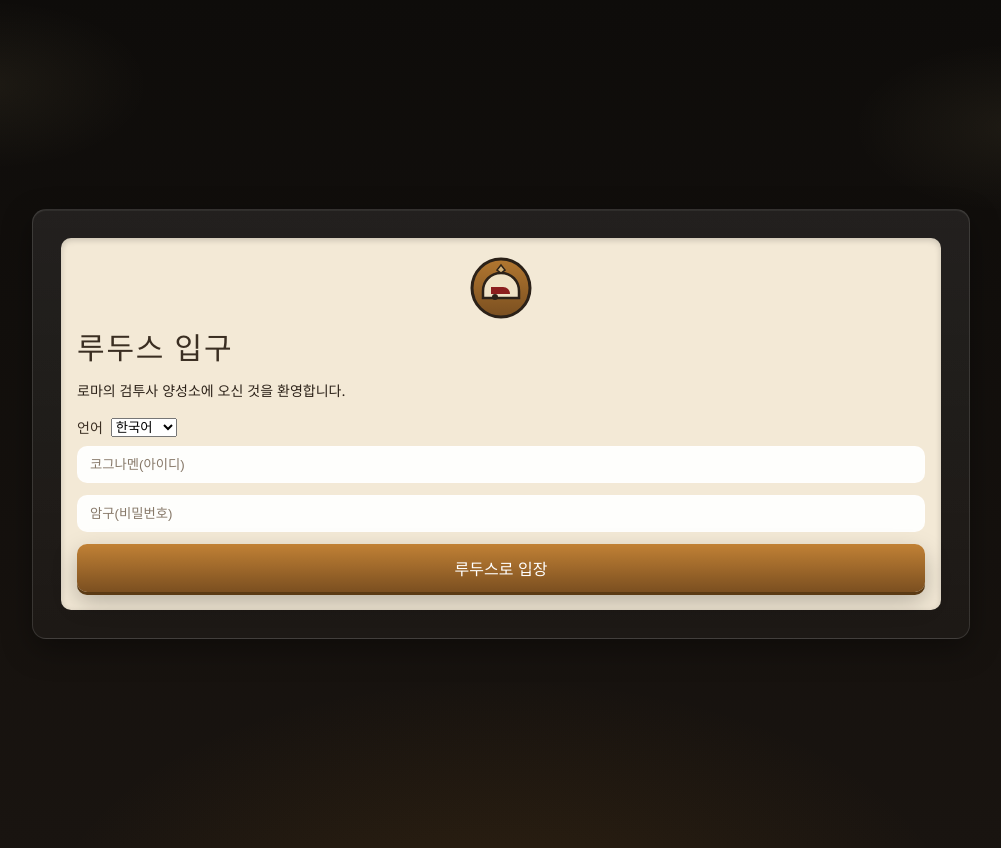
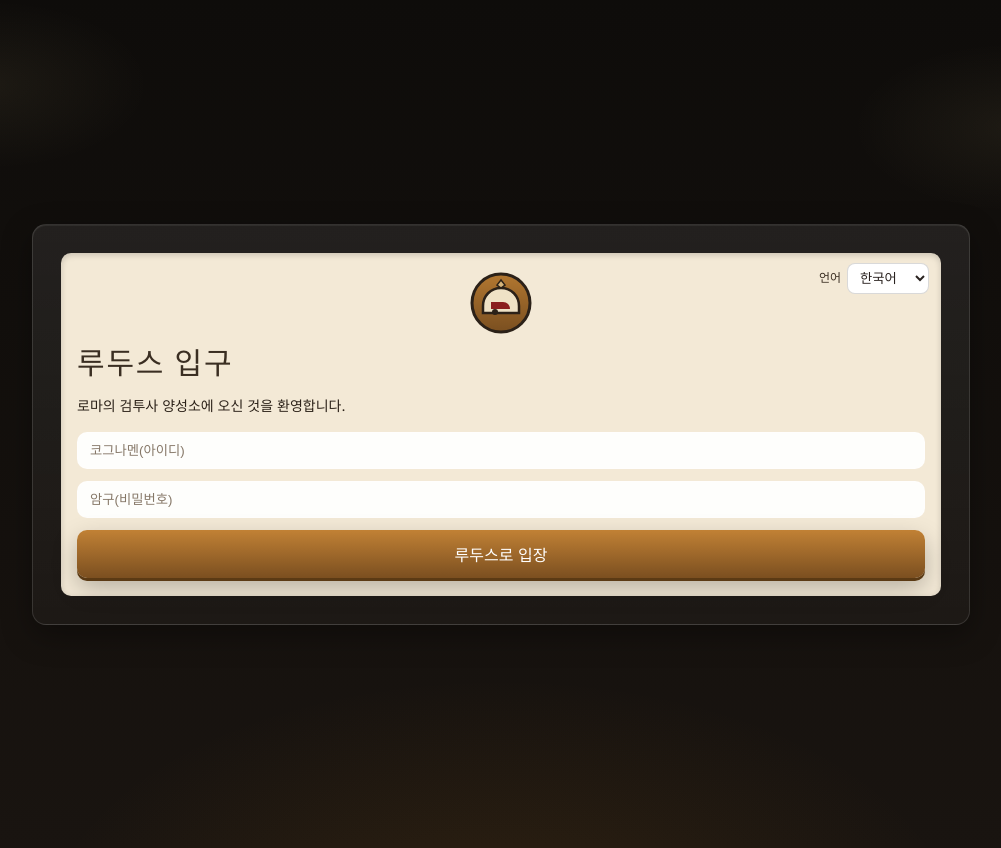
Before and after one commit to fsseer/battle, a React (Vite) app in the folder apps/web/: page /login in a window 1280 px wide. Shown: the whole page, without its empty margins (139-1140 px from the left). Built offline with nearby package versions, Linux system fonts and the light colour scheme; no server answers.

Commit message:
ui(web): move language selector to top-right of parchment panel

```diff
--- a/apps/web/src/scenes/Login.tsx
+++ b/apps/web/src/scenes/Login.tsx
@@ -30,8 +30,8 @@ export default function Login() {
           </div>
           <div className="title">{t('login.title')}</div>
           <div className="subtitle text-sm font-body ink-warm">{t('login.subtitle')}</div>
-          <div className="row" style={{ gap: 8, marginBottom: 8 }}>
-            <label style={{ fontSize: 14 }}>{t('login.lang')}</label>
+          <div className="lang-switch">
+            <label>{t('login.lang')}</label>
             <select value={lang} onChange={(e) => setLang(e.target.value as Language)}>
               <option value="ko">{t('common.lang.ko')}</option>
               <option value="en">{t('common.lang.en')}</option>
--- a/apps/web/src/styles/theme.css
+++ b/apps/web/src/styles/theme.css
@@ -48,6 +48,7 @@ html, body, #root {
   border-radius: 10px;
   padding: 18px 16px;
   box-shadow: inset 0 2px 6px rgba(0,0,0,0.18);
+  position: relative;
 }
 
 .title {
@@ -98,6 +99,24 @@ html, body, #root {
 
 .actions { display: flex; gap: 8px; }
 
+/* Language switch at top-right */
+.lang-switch {
+  position: absolute;
+  top: 10px;
+  right: 12px;
+  display: flex;
+  align-items: center;
+  gap: 6px;
+  font-size: 12px;
+}
+.lang-switch select {
+  padding: 6px 8px;
+  border-radius: 8px;
+  border: 1px solid rgba(0,0,0,0.15);
+  background: #ffffff;
+  color: #2a2320;
+}
+
 /* Responsive */
 @media (max-width: 640px) {
   .panel { padding: 18px; width: 100%; border-radius: 12px; }
```
